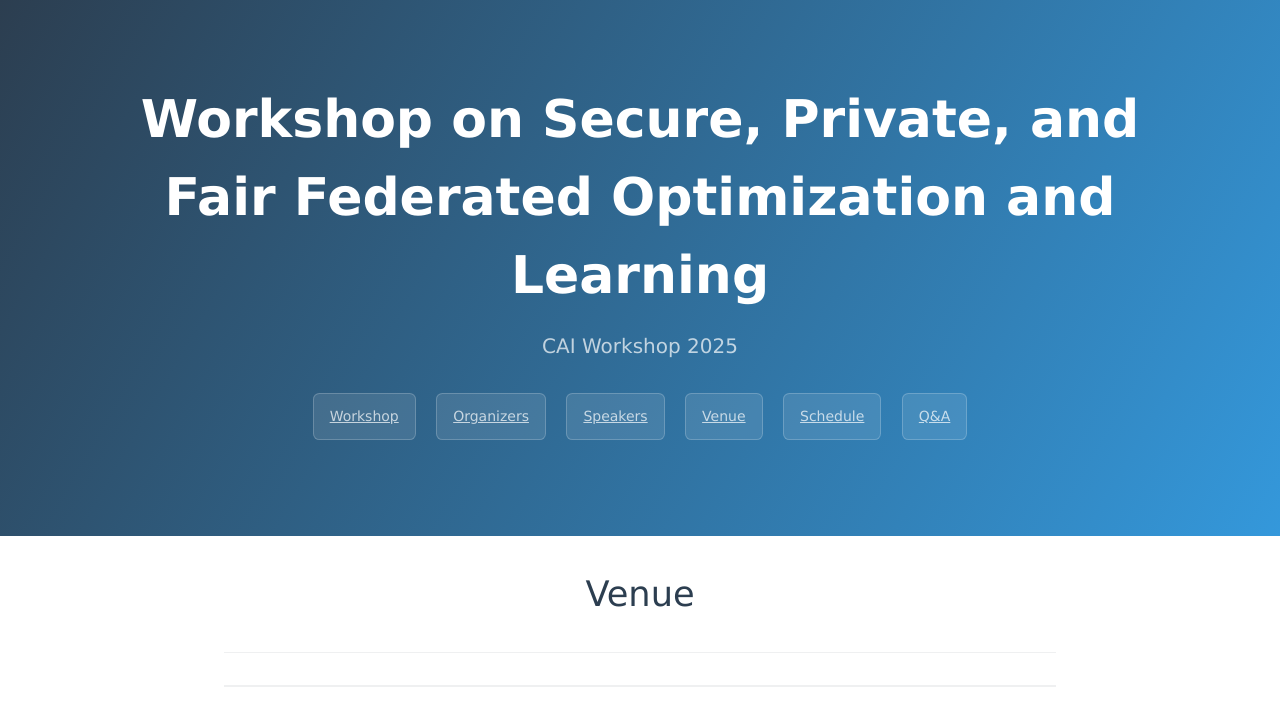
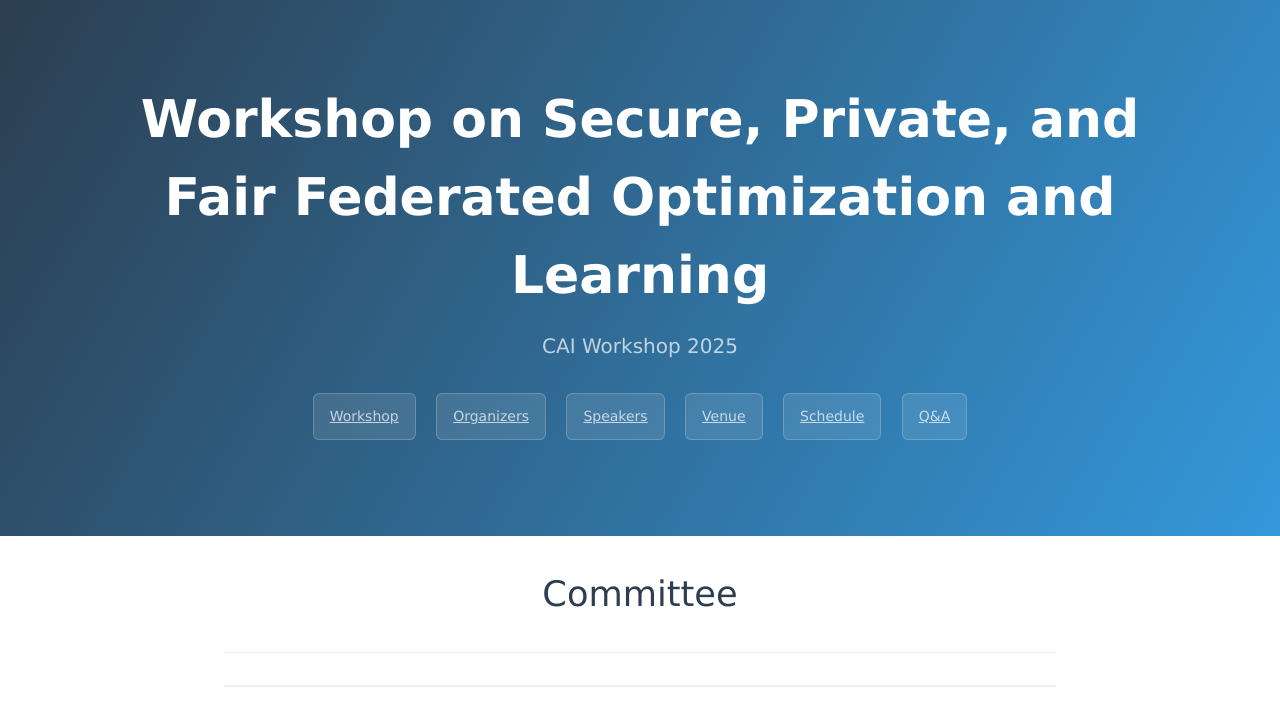
Before and after one commit to xw00616/Fairness-aware-Federated-Optimization-and-Learning, a Jekyll site: the page built from venue.md, in a window 1280 px wide. Shown: the top 726 px of the page. Built offline with Jekyll 4.4.1, drawn with Linux system fonts in a browser that asks for light colours.

Commit message:
Update venue.md

```diff
--- a/venue.md
+++ b/venue.md
@@ -2,4 +2,4 @@
 layout: default
 ---
 
-# <span style="display:block;text-align:center">Venue</span>
+# <span style="display:block;text-align:center">Committee</span>
```
